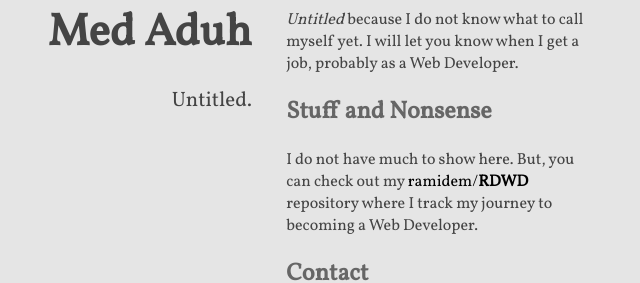
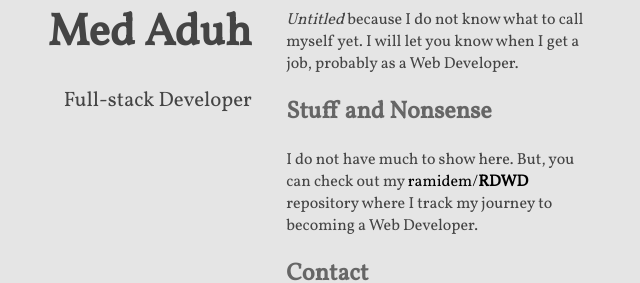
Before and after one commit to ramidem/ramidem.github.io, a Jekyll site: the page built from index.html, in a window 1280 px wide. Shown: the part 233-516 px from the top of the page, without its empty margins (381-1021 px from the left). Built offline with Jekyll 4.4.1, drawn with Linux system fonts in a browser that asks for light colours.

Commit message:
update tagline

```diff
--- a/index.html
+++ b/index.html
@@ -15,7 +15,7 @@ layout: base
         {% endif %}
 
         {% if site.compass.tagline %}
-        <div class="tagline-container"><p>Untitled.</p></div>
+        <div class="tagline-container"><p>Full-stack Developer</p></div>
         {% endif %}
 
     </header>
```
